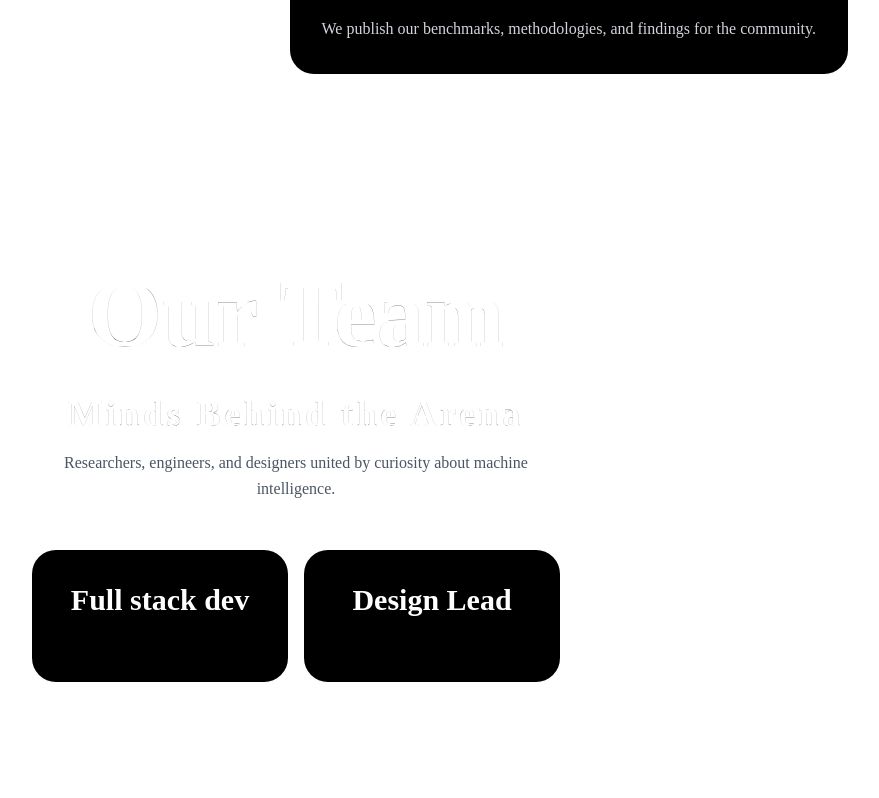
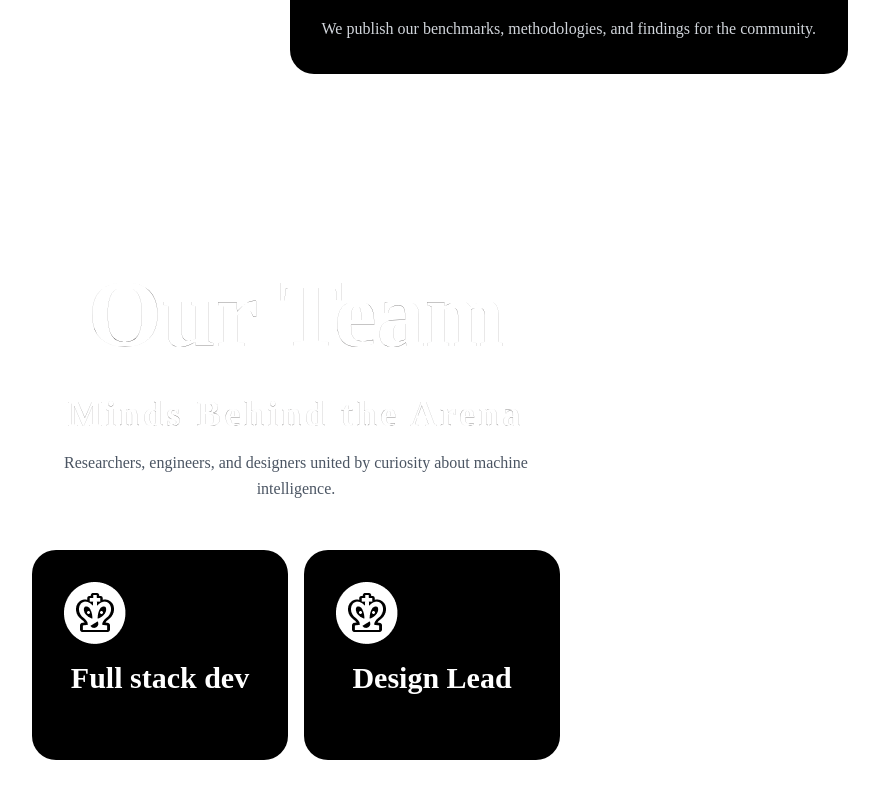
Before and after one commit to a-kashif-ahmed/ForkedMindWebsite, a React (Create React App) app: page /about in a window 1280 px wide. Shown: the part 1689-2487 px from the top of the page, without its empty margins (344-1223 px from the left). Before the commit the page ends 2451 px from the top, so only its background shows below. Built offline with nearby package versions, Linux system fonts and the light colour scheme; no server answers; a web font is replaced by a local one.

Commit message:
Socials Hide

```diff
--- a/src/pages/AbouUspage.jsx
+++ b/src/pages/AbouUspage.jsx
@@ -106,9 +106,9 @@ export default function AboutUs({totalVisits}) {
                         <SocialCard title="Tanishq Sharma" description="UI UX designer" icon={cardlog} linkedinurl='https://www.linkedin.com/in/ertanishqsharma/' githuburl='https://github.com/Tanishq890' twitterurl='https://x.com/tanishqsharma82' behanceurl='https://www.behance.net/tanishqsharma16' />
                         <SocialCard title="Kashif Ahmed A" description="Frontend Developer" icon={cardlog} linkedinurl='https://linkedin.com/in/a-kashif-ahmed/' githuburl='https://github.com/a-kashif-ahmed' />
                         <SocialCard title={'One Mission'} description={'Combining logic with creativity to build the future of chess.'} /> */}
-                        <SocialCard title={'Full stack dev' }/>
+                        <SocialCard title={'Full stack dev' } icon={cardlog}/>
 
-                        <SocialCard title={'Design Lead' }/>
+                        <SocialCard title={'Design Lead' } icon={cardlog}/>
                     </div>
                 </section>
 
```
